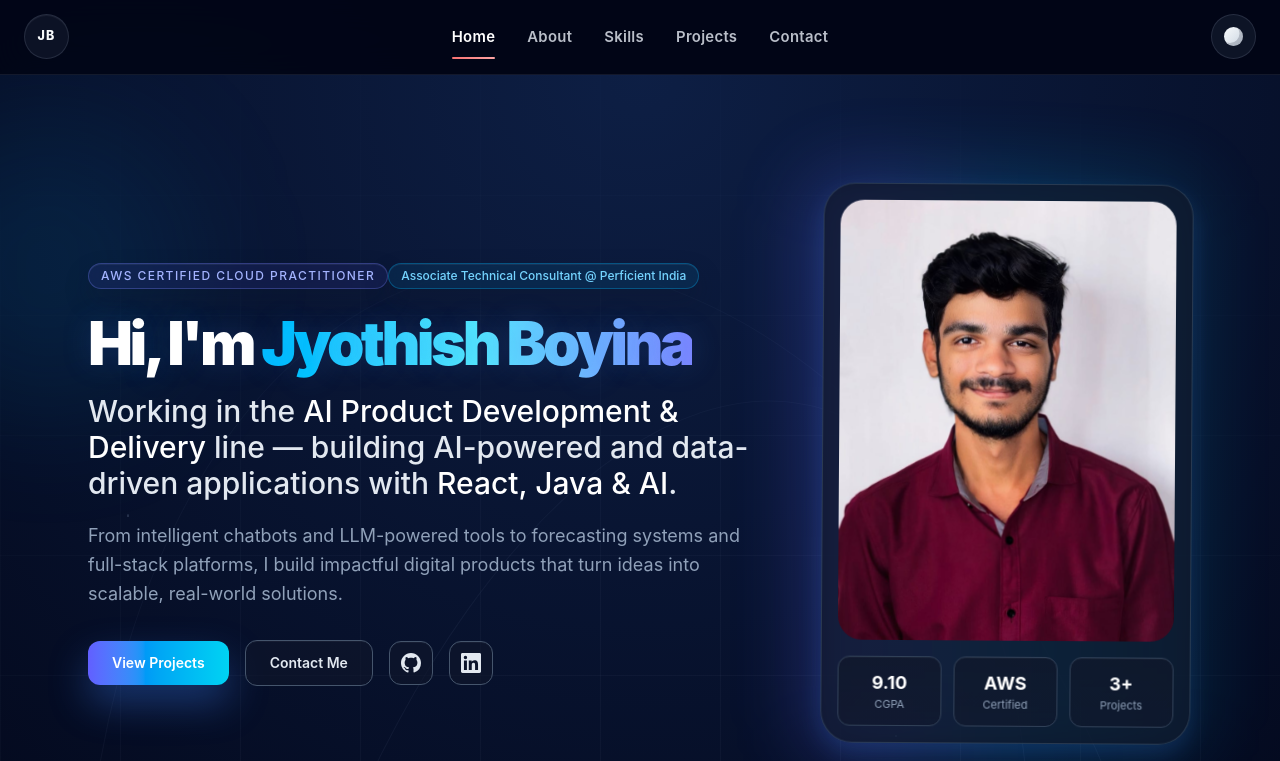
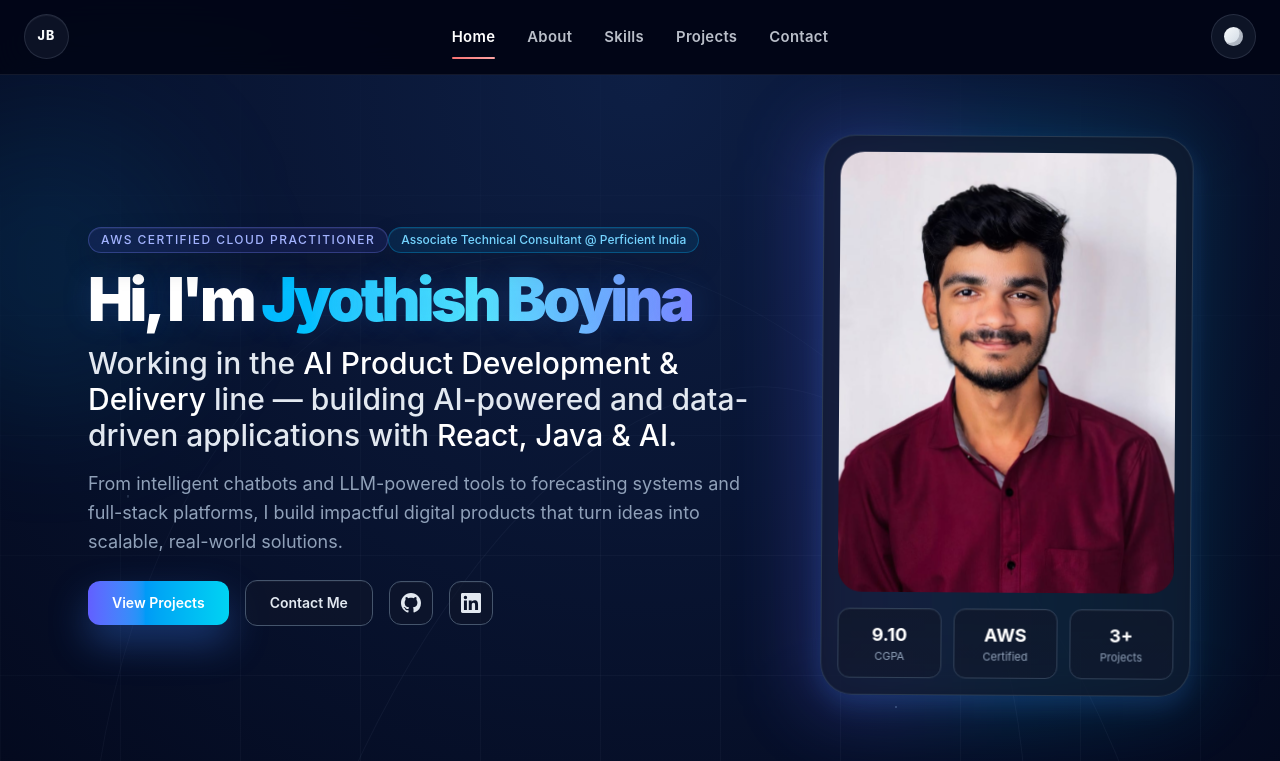
Before and after one commit to JyothishBoyina/Portfolio1, a React (Vite) app: page / in a window 1280 px wide. Shown: the top 761 px of the page. Built offline with nearby package versions, Linux system fonts and the light colour scheme.

Commit message:
Tighten hero spacing

```diff
--- a/src/components/Hero.jsx
+++ b/src/components/Hero.jsx
@@ -139,7 +139,7 @@ const reveal = {
 
 export default function Hero() {
   return (
-    <section id="home" className="hero-shell relative overflow-hidden bg-slate-950 py-20 sm:py-28">
+    <section id="home" className="hero-shell relative overflow-hidden bg-slate-950 py-10 sm:py-16">
       <div className="hero-network" aria-hidden="true" />
       <div className="pointer-events-none absolute inset-0 bg-[radial-gradient(circle_at_top,rgba(59,130,246,0.20),transparent_50%)]" />
       <div className="pointer-events-none absolute -left-24 top-12 h-72 w-72 rounded-full bg-sky-500/10 blur-3xl" />
@@ -176,7 +176,7 @@ export default function Hero() {
               initial={{ opacity: 0, y: 20 }}
               animate={{ opacity: 1, y: 0 }}
               transition={{ delay: 0.3, duration: 0.55 }}
-              className="hero-title mt-6 text-4xl font-black tracking-tight text-white sm:text-5xl lg:text-6xl"
+              className="hero-title mt-4 text-4xl font-black tracking-tight text-white sm:text-5xl lg:text-6xl"
             >
               Hi, I'm{' '}
               <span className="bg-gradient-to-r from-sky-400 via-cyan-300 to-indigo-400 bg-clip-text text-transparent">
@@ -188,7 +188,7 @@ export default function Hero() {
               initial={{ opacity: 0, y: 20 }}
               animate={{ opacity: 1, y: 0 }}
               transition={{ delay: 0.35, duration: 0.55 }}
-              className="mt-5 max-w-4xl text-xl font-medium leading-[1.2] text-slate-200 sm:text-2xl lg:text-3xl"
+              className="mt-4 max-w-4xl text-xl font-medium leading-[1.2] text-slate-200 sm:text-2xl lg:text-3xl"
             >
               Working in the{' '}
               <span className="text-white">AI Product Development &amp; Delivery</span> line —
@@ -200,7 +200,7 @@ export default function Hero() {
               initial={{ opacity: 0, y: 20 }}
               animate={{ opacity: 1, y: 0 }}
               transition={{ delay: 0.38, duration: 0.55 }}
-              className="mt-5 max-w-3xl text-sm leading-relaxed text-slate-400 sm:text-base lg:text-lg"
+              className="mt-4 max-w-3xl text-sm leading-relaxed text-slate-400 sm:text-base lg:text-lg"
             >
               From intelligent chatbots and LLM-powered tools to forecasting systems and
               full-stack platforms, I build impactful digital products that turn ideas into
@@ -211,7 +211,7 @@ export default function Hero() {
               initial={{ opacity: 0, y: 20 }}
               animate={{ opacity: 1, y: 0 }}
               transition={{ delay: 0.42, duration: 0.55 }}
-              className="mt-8 flex flex-wrap items-center gap-4"
+              className="mt-6 flex flex-wrap items-center gap-4"
             >
               <motion.a
                 whileHover={{ scale: 1.03, y: -2 }}
```
